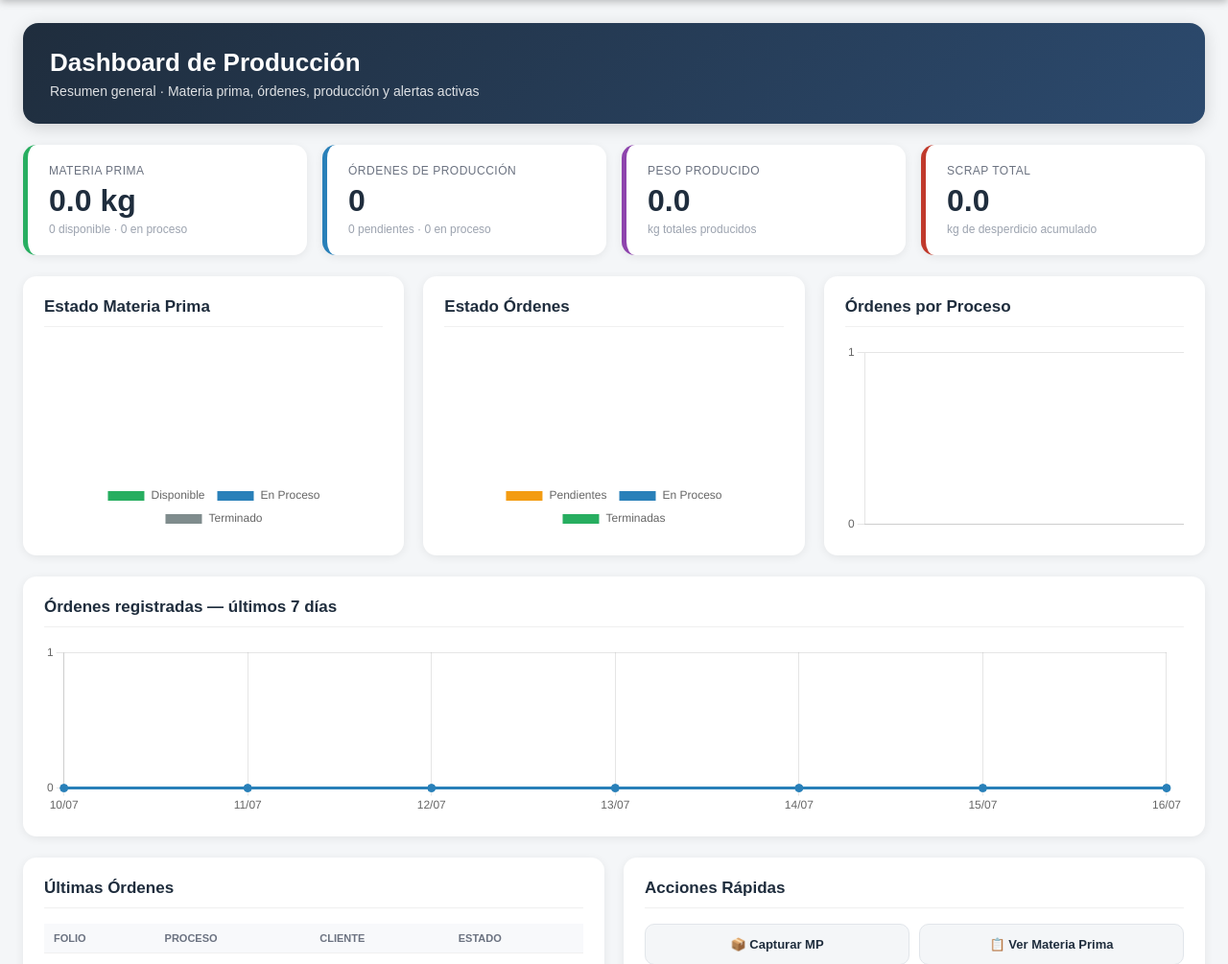
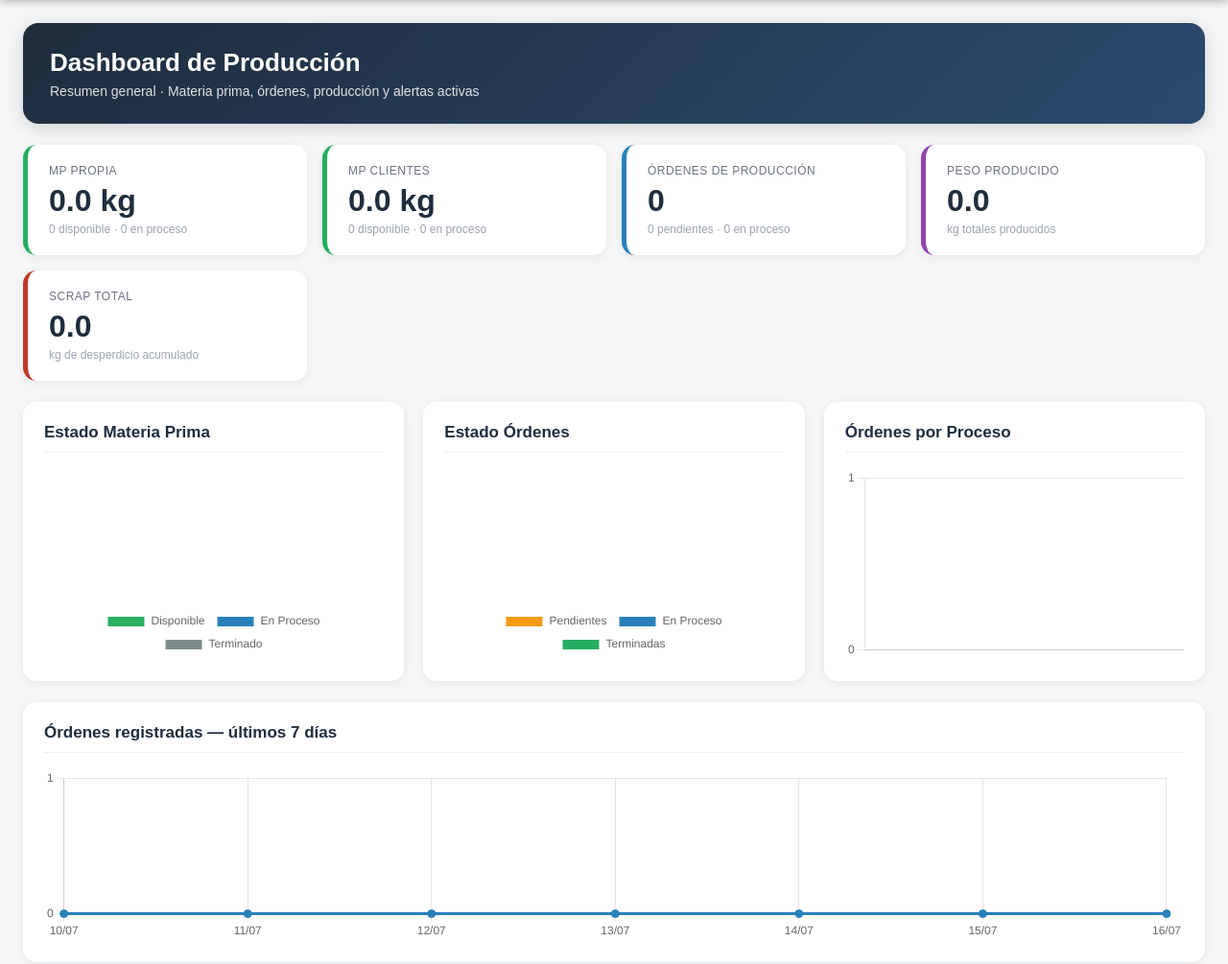
Before and after one commit to maxalejandro31-web/sistema_produccion, a Django app: page / in a window 1280 px wide. Shown: the part 144-1149 px from the top of the page at 96% size. Run offline with Django 5.2, Linux system fonts and the light colour scheme; a user stored in the database is signed in; data comes from the database, SQL or seed files in the repository; data that the repository does not hold is empty.

Commit message:
Dashboard: dividir KPI de MP en propia (JC) y de clientes

```diff
--- a/dashboard/templates/dashboard/inicio.html
+++ b/dashboard/templates/dashboard/inicio.html
@@ -105,9 +105,14 @@
     <!-- KPIs -->
     <div class="kpi-grid">
         <div class="kpi kpi-verde">
-            <div class="kpi-label">Materia Prima</div>
-            <div class="kpi-value">{{ total_kg_mp }} kg</div>
-            <div class="kpi-sub">{{ mp_disponible }} disponible · {{ mp_proceso }} en proceso</div>
+            <div class="kpi-label">MP Propia</div>
+            <div class="kpi-value">{{ total_kg_mp_propia }} kg</div>
+            <div class="kpi-sub">{{ mp_disponible_propia }} disponible · {{ mp_proceso_propia }} en proceso</div>
+        </div>
+        <div class="kpi kpi-verde">
+            <div class="kpi-label">MP Clientes</div>
+            <div class="kpi-value">{{ total_kg_mp_clientes }} kg</div>
+            <div class="kpi-sub">{{ mp_disponible_cliente }} disponible · {{ mp_proceso_cliente }} en proceso</div>
         </div>
         <div class="kpi kpi-azul">
             <div class="kpi-label">Órdenes de Producción</div>
--- a/dashboard/views.py
+++ b/dashboard/views.py
@@ -90,8 +90,20 @@ def inicio(request):
     mp_proceso    = MateriaPrima.objects.filter(estado='En Proceso').count()
     mp_terminada  = MateriaPrima.objects.filter(estado='Terminado').count()
 
-    agg_mp = MateriaPrima.objects.aggregate(total_kg=Sum('peso_restante'))
-    total_kg_mp = round(float(agg_mp['total_kg'] or 0), 1)
+    agg_mp_propia = MateriaPrima.objects.filter(
+        cliente__nombre='MAQUILAS Y SERVICIOS JC'
+    ).aggregate(total_kg=Sum('peso_restante'))
+    total_kg_mp_propia = round(float(agg_mp_propia['total_kg'] or 0), 1)
+
+    agg_mp_clientes = MateriaPrima.objects.exclude(
+        cliente__nombre='MAQUILAS Y SERVICIOS JC'
+    ).aggregate(total_kg=Sum('peso_restante'))
+    total_kg_mp_clientes = round(float(agg_mp_clientes['total_kg'] or 0), 1)
+
+    mp_disponible_propia  = MateriaPrima.objects.filter(cliente__nombre='MAQUILAS Y SERVICIOS JC', estado='Disponible').count()
+    mp_proceso_propia     = MateriaPrima.objects.filter(cliente__nombre='MAQUILAS Y SERVICIOS JC', estado='En Proceso').count()
+    mp_disponible_cliente = MateriaPrima.objects.exclude(cliente__nombre='MAQUILAS Y SERVICIOS JC').filter(estado='Disponible').count()
+    mp_proceso_cliente    = MateriaPrima.objects.exclude(cliente__nombre='MAQUILAS Y SERVICIOS JC').filter(estado='En Proceso').count()
 
     total_ordenes      = OrdenProduccion.objects.count()
     ordenes_pendientes = OrdenProduccion.objects.filter(estado='pendiente').count()
@@ -174,7 +186,12 @@ def inicio(request):
     ordenes_semana_chart = json.dumps({'labels': dias_labels, 'data': dias_data})
 
     return render(request, 'dashboard/inicio.html', {
-        'total_kg_mp': total_kg_mp,
+        'total_kg_mp_propia': total_kg_mp_propia,
+        'total_kg_mp_clientes': total_kg_mp_clientes,
+        'mp_disponible_propia': mp_disponible_propia,
+        'mp_proceso_propia': mp_proceso_propia,
+        'mp_disponible_cliente': mp_disponible_cliente,
+        'mp_proceso_cliente': mp_proceso_cliente,
         'mp_disponible': mp_disponible,
         'mp_proceso': mp_proceso,
         'mp_terminada': mp_terminada,
```
